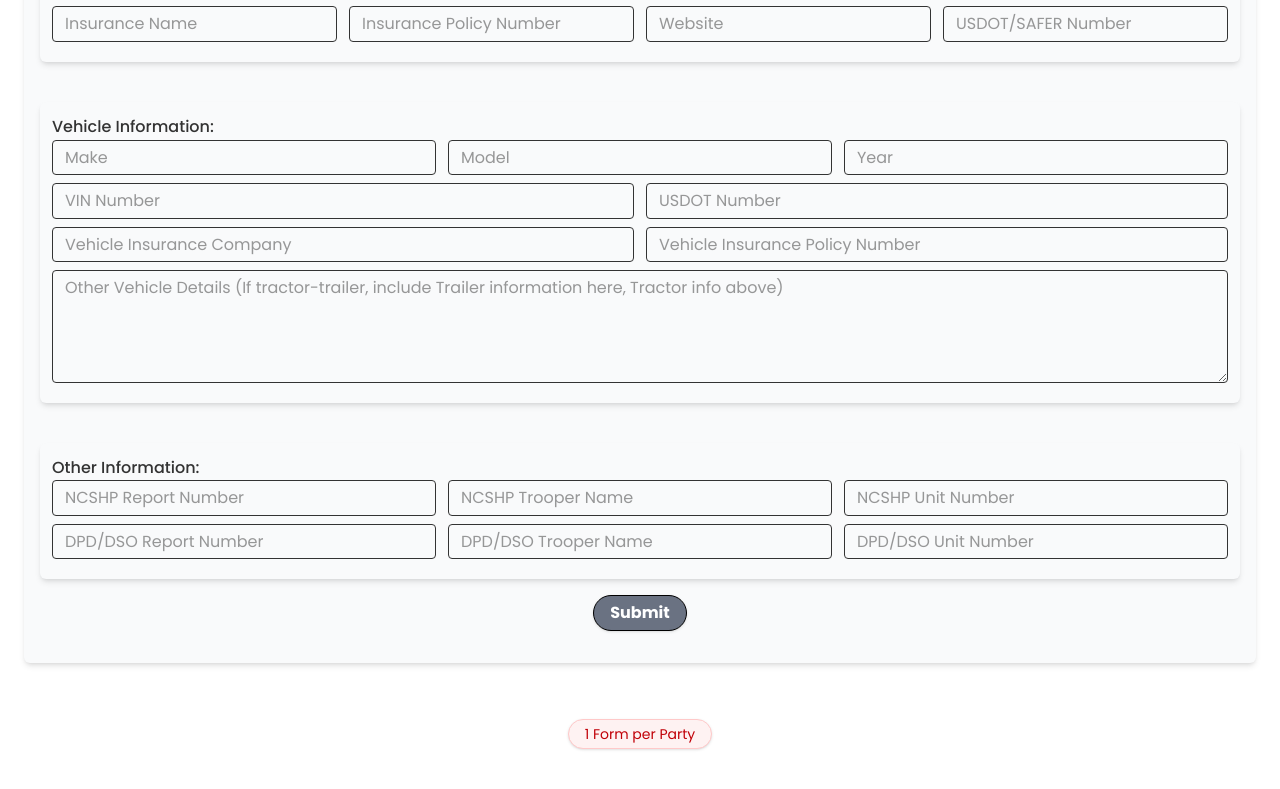
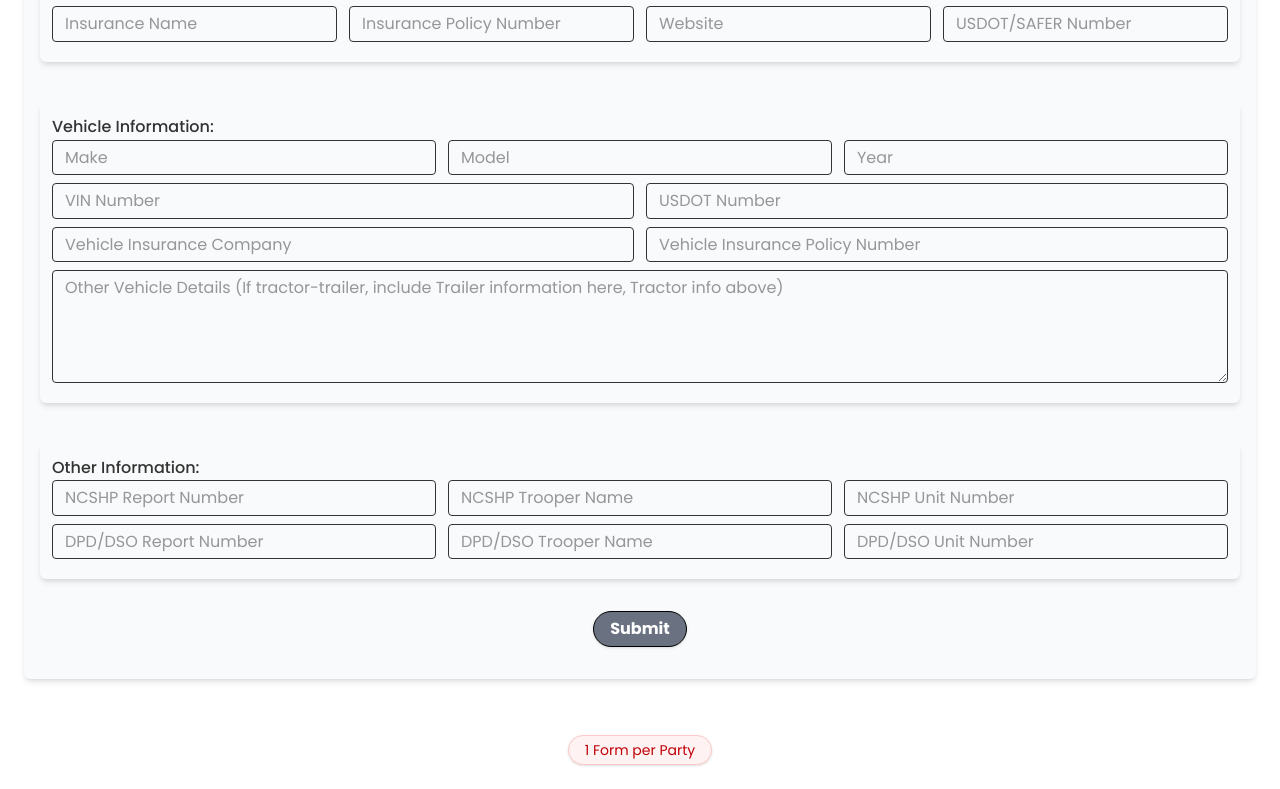
Before and after one commit to akunna1/Hazmat-Calls-Form, a Next.js app: page / in a window 1280 px wide. Shown: the part 672-1461 px from the top of the page. Built offline with nearby package versions, Linux system fonts and the light colour scheme.

Commit message:
added mt-8 to Submit button

```diff
--- a/app/components/Hero.tsx
+++ b/app/components/Hero.tsx
@@ -144,7 +144,7 @@
         </div>
 
         {/* Submit */}
-        <div className="text-center mb-4">
+        <div className="text-center mt-8 mb-4">
           <button
             type="submit"
             className="px-4 py-1 rounded-full shadow-sm border border-black bg-gray-500 text-white hover:bg-gray-700 active:bg-gray-700 hover:border-gray-700 active:border-gray-700 transition hover:scale-110 active:scale-110"
```
